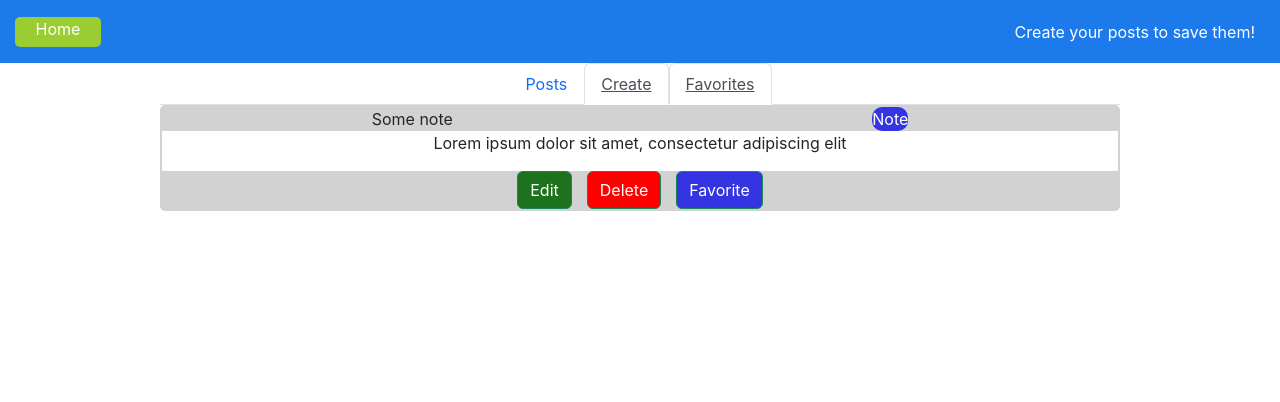
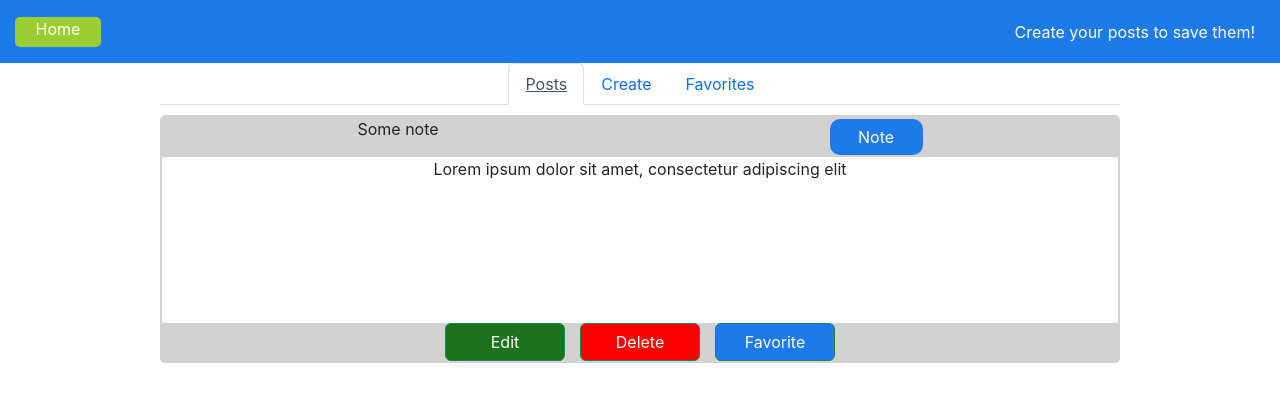
Before and after one commit to Pocu46/my-react-web-blog, a React (Create React App) app: page /post/lists in a window 1280 px wide. Shown: the top 402 px of the page. Built offline with nearby package versions, Linux system fonts and the light colour scheme.

Commit message:
routing improvements, Post component CSS changes, CreatePostComponent logik commented and changed

```diff
--- a/src/components/UI/Header/Header.js
+++ b/src/components/UI/Header/Header.js
@@ -1,7 +1,6 @@
 import React from "react";
 import './Header.scss';
-import {Outlet} from 'react-router-dom';
-import {NavLink} from "react-bootstrap";
+import {NavLink, Outlet} from 'react-router-dom';
 
 const Header = () => {
   return(
--- a/src/components/UI/Header/Header.scss
+++ b/src/components/UI/Header/Header.scss
@@ -5,7 +5,6 @@
   background: #1d7aea;
   width: 100%;
   height: 63px;
-  //border-radius: 5px;
 
   .header-link {
     background: yellowgreen;
@@ -15,6 +14,7 @@
     border-radius: 5px;
     height: 30px;
     margin: 0 15px;
+    text-decoration: none;
   }
 
   .header-text {
--- a/src/components/pages/Article/Article.js
+++ b/src/components/pages/Article/Article.js
@@ -1,27 +1,25 @@
 import React from "react";
 import './Article.scss'
-import {CreatePostComponent} from "../CreatePostComponent/CreatePostComponent";
 import WrapperComponent from "../../UI/WrapperComponent/WrapperComponent";
 import {NavLink, Outlet} from "react-router-dom";
-import PostLists from "../PostsList/PostLists";
-import Header from "../../UI/Header/Header";
 
 export const Article = () => {
-  const linkClass = ({isActive}) => isActive ? 'active' : undefined
+  const linkClass = ({isActive}) => isActive ? 'nav-link active' : 'nav-link'
 
   return(
     <WrapperComponent className="article-wrapper">
 
       <ul className="nav nav-tabs">
         <li className="nav-item">
-          <NavLink className="nav-link" to="/lists">Posts</NavLink>
+          {/*<NavLink className="nav-link" to="/post/lists">Posts</NavLink>*/}
+          <NavLink className={linkClass} to="lists">Posts</NavLink>
         </li>
         <li className="nav-item">
-          {/*<NavLink className="nav-link active" to="/create" aria-current="page">Create</NavLink>*/}
-          <NavLink className="nav-link active" end to="/create">Create</NavLink>
+          <NavLink className={linkClass} to="create" aria-current="page">Create</NavLink>
+          {/*<NavLink className="nav-link active" end to="/post/create">Create</NavLink>*/}
         </li>
         <li className="nav-item">
-          <NavLink className="nav-link">Favorites</NavLink>
+          <NavLink className="nav-link" to="favorites">Favorites</NavLink>
         </li>
       </ul>
 
--- a/src/components/pages/CreatePostComponent/CreatePostComponent.js
+++ b/src/components/pages/CreatePostComponent/CreatePostComponent.js
@@ -7,124 +7,157 @@ import {createPostActions} from "../../../store/create-post/create-post-slice";
 import {sendPostData} from "../../../store/create-post/create-post-actions";
 import Notification from "../../Notification/Notification";
 import {uiActions} from "../../../store/ui-slice";
+import {Form} from "react-router-dom";
 
-let isInitial = true
-
-const setError = (ref, setMessage) => {
-  if (ref.current.value.trim().length < 3) {
-    setMessage(true)
-    ref.current.focus()
-  }
-}
+// let isInitial = true
+//
+// const setError = (ref, setMessage) => {
+//   if (ref.current.value.trim().length < 3) {
+//     setMessage(true)
+//     ref.current.focus()
+//   }
+// }
 
 export const CreatePostComponent = () => {
-  const dispatch = useDispatch()
-  const post = useSelector(state => state.createPost)
-  const notification = useSelector(state => state.ui.notification)
-  const show = useSelector(state => state.ui.notificationIsVisible)
-
-  const summaryRef = useRef('')
-  const textRef = useRef('')
-  const typeRef = useRef('Note')
-
-  const [summaryError, setSummaryError] = useState(false)
-  const [textError, setTextError] = useState(false)
-
-  const summaryChangeHandler = (event) => {
-    summaryRef.current.value = event.target.value
-  }
-
-  const textChangeHandler = (event) => {
-    textRef.current.value = event.target.value
-  }
-
-  const typeChangeHandler = (event) => {
-    typeRef.current.value = event.target.value
-  }
-
-  const createPostHandler = () => {
-    setError(summaryRef, setSummaryError)
-    setError(textRef, setTextError)
-
-    if(summaryError || textError) {
-      return
-    }
-
-    dispatch(createPostActions.addNewPost({
-      summary: summaryRef.current.value.trim(),
-      text: textRef.current.value.trim(),
-      type: typeRef.current.value
-    }))
-
-    summaryRef.current.value = ''
-    textRef.current.value = ''
-    typeRef.current.value = 'Note'
-  }
-
-  useEffect(() => {
-    console.log(show, 'before if')
-    if(isInitial) {
-      isInitial = false
-
-      return
-    }
-
-    dispatch(uiActions.toggle())
-    console.log(show, 'effect started')
-    dispatch(sendPostData(post))
-
-    const timer = setTimeout(() => {
-      dispatch(uiActions.toggle())
-    }, 2000)
-
-    return () => clearTimeout(timer)
-  }, [post, dispatch, show])
-
-  const summaryClass = summaryError ? 'error-message__input' : ''
-  const textClass = textError ? 'error-message__input' : ''
+//   // const dispatch = useDispatch()
+//   // const post = useSelector(state => state.createPost)
+//   // const notification = useSelector(state => state.ui.notification)
+//   // const show = useSelector(state => state.ui.notificationIsVisible)
+//   //
+//   const summaryRef = useRef('')
+//   const textRef = useRef('')
+//   const typeRef = useRef('Note')
+//   //
+//   // const [summaryError, setSummaryError] = useState(false)
+//   // const [textError, setTextError] = useState(false)
+//   //
+//   const summaryChangeHandler = (event) => {
+//     summaryRef.current.value = event.target.value
+//   }
+//
+//   const textChangeHandler = (event) => {
+//     textRef.current.value = event.target.value
+//   }
+//   //
+//   const typeChangeHandler = (event) => {
+//     typeRef.current.value = event.target.value
+//   }
+//   //
+//   // const createPostHandler = () => {
+//   //   setError(summaryRef, setSummaryError)
+//   //   setError(textRef, setTextError)
+//   //
+//   //   if(summaryError || textError) {
+//   //     return
+//   //   }
+//   //
+//   //   dispatch(createPostActions.addNewPost({
+//   //     summary: summaryRef.current.value.trim(),
+//   //     text: textRef.current.value.trim(),
+//   //     type: typeRef.current.value
+//   //   }))
+//   //
+//   //   summaryRef.current.value = ''
+//   //   textRef.current.value = ''
+//   //   typeRef.current.value = 'Note'
+//   // }
+//   //
+//   // useEffect(() => {
+//   //   console.log(show, 'before if')
+//   //   if(isInitial) {
+//   //     isInitial = false
+//   //
+//   //     return
+//   //   }
+//   //
+//   //   dispatch(uiActions.toggle())
+//   //   console.log(show, 'effect started')
+//   //   dispatch(sendPostData(post))
+//   //
+//   //   const timer = setTimeout(() => {
+//   //     dispatch(uiActions.toggle())
+//   //   }, 2000)
+//   //
+//   //   return () => clearTimeout(timer)
+//   // }, [post, dispatch, show])
+//   //
+//   const summaryClass = summaryError ? 'error-message__input' : ''
+//   const textClass = textError ? 'error-message__input' : ''
 
   return (
+    // <WrapperComponent className="createPostComponent-wrapper">
+    //
+    //   <h2 className="createPostComponent-header">Create New Post</h2>
+    //
+    //   {/*{show && <Notification*/}
+    //   {/*  status={notification.status}*/}
+    //   {/*  title={notification.title}*/}
+    //   {/*  message={notification.message}*/}
+    //   {/*/>}*/}
+    //
+    //   <div className="mb-3">
+    //     <label className="form-label">Summary *</label>
+    //     <input
+    //       ref={summaryRef}
+    //       // onChange={summaryChangeHandler}
+    //       type="text"
+    //       className={`form-control ${summaryClass}`}
+    //       placeholder="Enter your summary"
+    //     />
+    //     {/*{summaryError && <p className="error-message">Summary should have at least 3 characters</p>}*/}
+    //   </div>
+    //   <div className="mb-3">
+    //     <label className="form-label">Text *</label>
+    //     <textarea
+    //       ref={textRef}
+    //       // onChange={textChangeHandler}
+    //       className={`form-control ${textClass}`}
+    //       placeholder="Enter your article text"
+    //     />
+    //     {/*{textError && <p className="error-message">Text should have at least 3 characters</p>}*/}
+    //   </div>
+    //
+    //   <div className="input-group mb-3">
+    //     <select ref={typeRef} onChange={typeChangeHandler} className="form-select">
+    //       <option defaultValue>Note</option>
+    //       <option>News</option>
+    //     </select>
+    //     <label className="input-group-text">Options</label>
+    //   </div>
+    //
+    //   <Button type="button" className="btn btn-success" onClick={createPostHandler}>Save</Button>
+    //
+    // </WrapperComponent>
+
     <WrapperComponent className="createPostComponent-wrapper">
 
       <h2 className="createPostComponent-header">Create New Post</h2>
 
-      {show && <Notification
-        status={notification.status}
-        title={notification.title}
-        message={notification.message}
-      />}
-
       <div className="mb-3">
         <label className="form-label">Summary *</label>
         <input
-          ref={summaryRef}
-          onChange={summaryChangeHandler}
           type="text"
-          className={`form-control ${summaryClass}`}
+          className={`form-control`}
           placeholder="Enter your summary"
         />
-        {summaryError && <p className="error-message">Summary should have at least 3 characters</p>}
       </div>
       <div className="mb-3">
         <label className="form-label">Text *</label>
         <textarea
-          ref={textRef}
-          onChange={textChangeHandler}
-          className={`form-control ${textClass}`}
+          className={`form-control`}
           placeholder="Enter your article text"
         />
-        {textError && <p className="error-message">Text should have at least 3 characters</p>}
       </div>
 
       <div className="input-group mb-3">
-        <select ref={typeRef} onChange={typeChangeHandler} className="form-select">
+        <select className="form-select">
           <option defaultValue>Note</option>
           <option>News</option>
         </select>
         <label className="input-group-text">Options</label>
       </div>
 
-      <Button type="button" className="btn btn-success" onClick={createPostHandler}>Save</Button>
+      <Button type="button" className="btn btn-success">Save</Button>
 
     </WrapperComponent>
   )
--- a/src/components/pages/Post/Post.js
+++ b/src/components/pages/Post/Post.js
@@ -7,7 +7,7 @@ const Post = ({summary, text, type}) => {
   return (
     <WrapperComponent className="post-wrapper">
       <header className="post-header">
-        {summary}
+        <p>{summary}</p>
         <span className="post-header__type">{type || 'Note'}</span>
       </header>
 
--- a/src/components/pages/Post/Post.scss
+++ b/src/components/pages/Post/Post.scss
@@ -1,18 +1,25 @@
 .post-wrapper {
   border: 2px solid #d2d2d2;
   border-radius: 5px;
+  margin: 10px 0;
 
   .post-header {
     background: #d2d2d2;
     display: flex;
     justify-content: space-around;
+    align-items: center;
 
 
     .post-header__type {
       color: white;
-      background: #3434e3;
+      background: #1d7aea;
       border-radius: 10px;
-      //width: 35px;
+      width: 93px;
+      height: 36px;
+      text-align: center;
+      display: flex;
+      justify-content: center;
+      align-items: center;
     }
   }
 
@@ -21,6 +28,8 @@
     display: flex;
     justify-content: space-around;
     text-align: left;
+    height: 150px;
+    overflow-scrolling: auto;
   }
 
   .post-footer {
@@ -29,16 +38,19 @@
     justify-content: center;
 
     .blue {
-      background: #3434e3;
+      background: #1d7aea;
+      width: 120px;
     }
 
     .green {
       background: #1d721d;
+      width: 120px;
     }
 
     .red {
       background: red;
       margin: 0 15px;
+      width: 120px;
     }
   }
 }
```
Also changed, not shown: src/App.js (+7 -18 lines).
